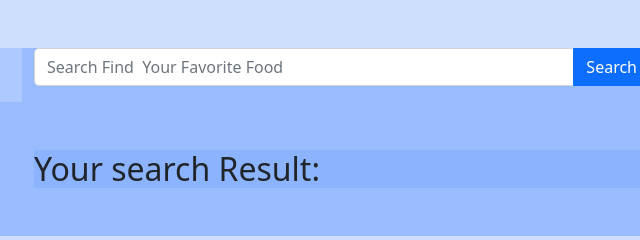
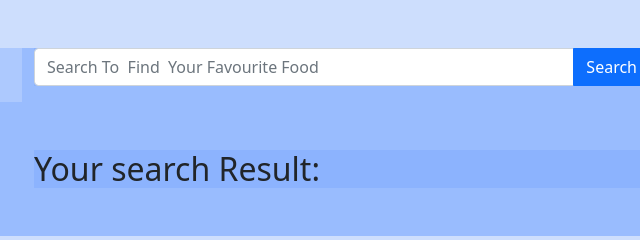
Before and after one commit to SMRsaimon/Assignment-5, a plain HTML site: page index.html in a window 1280 px wide. Shown: the full height of the page, 298-938 px from the left. Drawn offline with nearby package versions, Linux system fonts and the light colour scheme.

Commit message:
spalling mistake update

```diff
--- a/index.html
+++ b/index.html
@@ -18,7 +18,7 @@
         <div class="row contant-wrap">
             <div class="col-sm-6">
                 <div class="input-group mb-3">
-                    <input id="searchIteam" type="text" class="form-control" placeholder="Search Find  Your Favorite Food" aria-label="Example text with button addon" aria-describedby="button-addon1" />
+                    <input id="searchIteam" type="text" class="form-control" placeholder="Search To  Find  Your Favourite Food" aria-label="Example text with button addon" aria-describedby="button-addon1" />
 
                     <button id="searchButton" class="btn btn-primary" type="button">Search</button>
                 </div>
```
